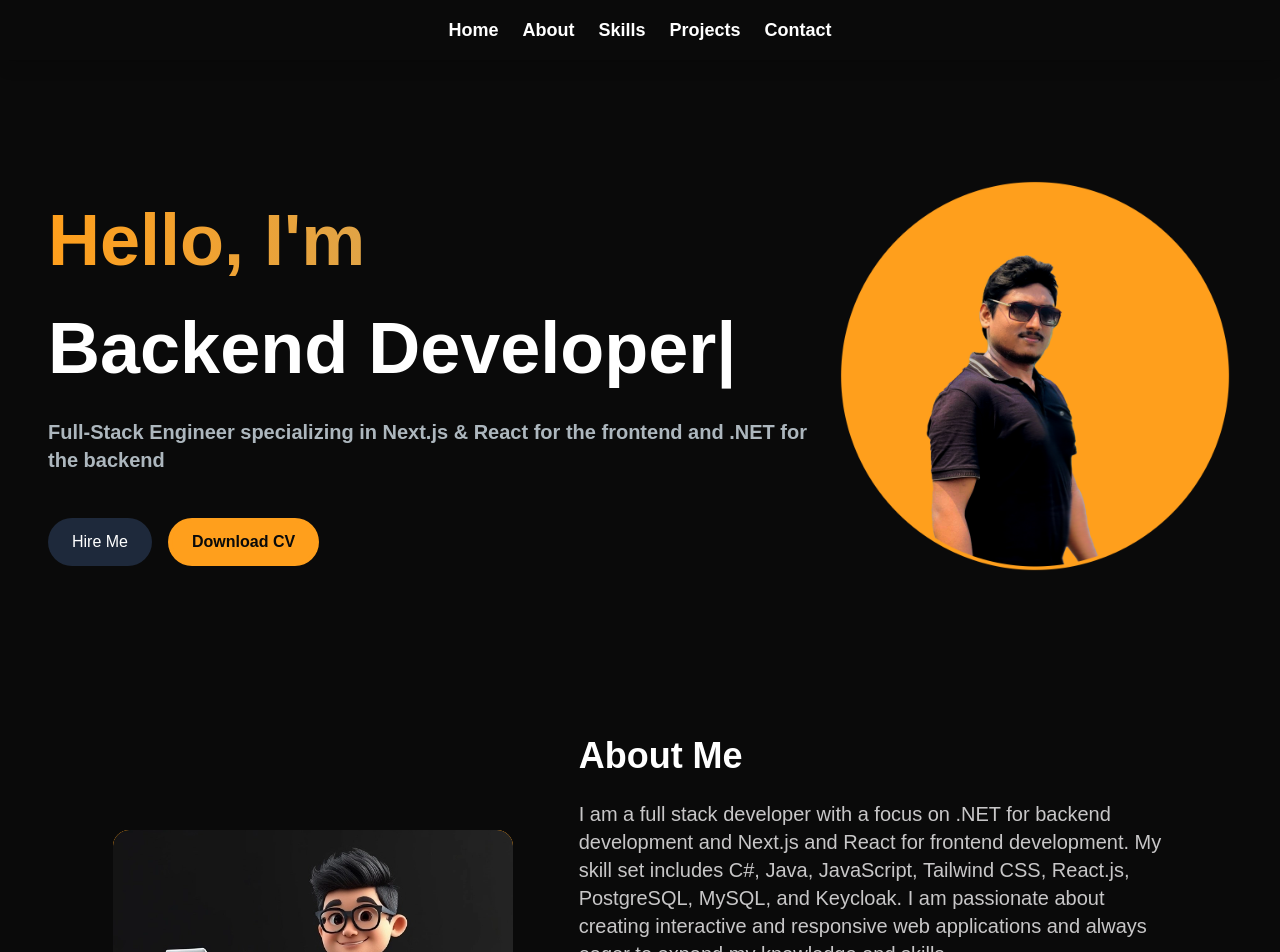
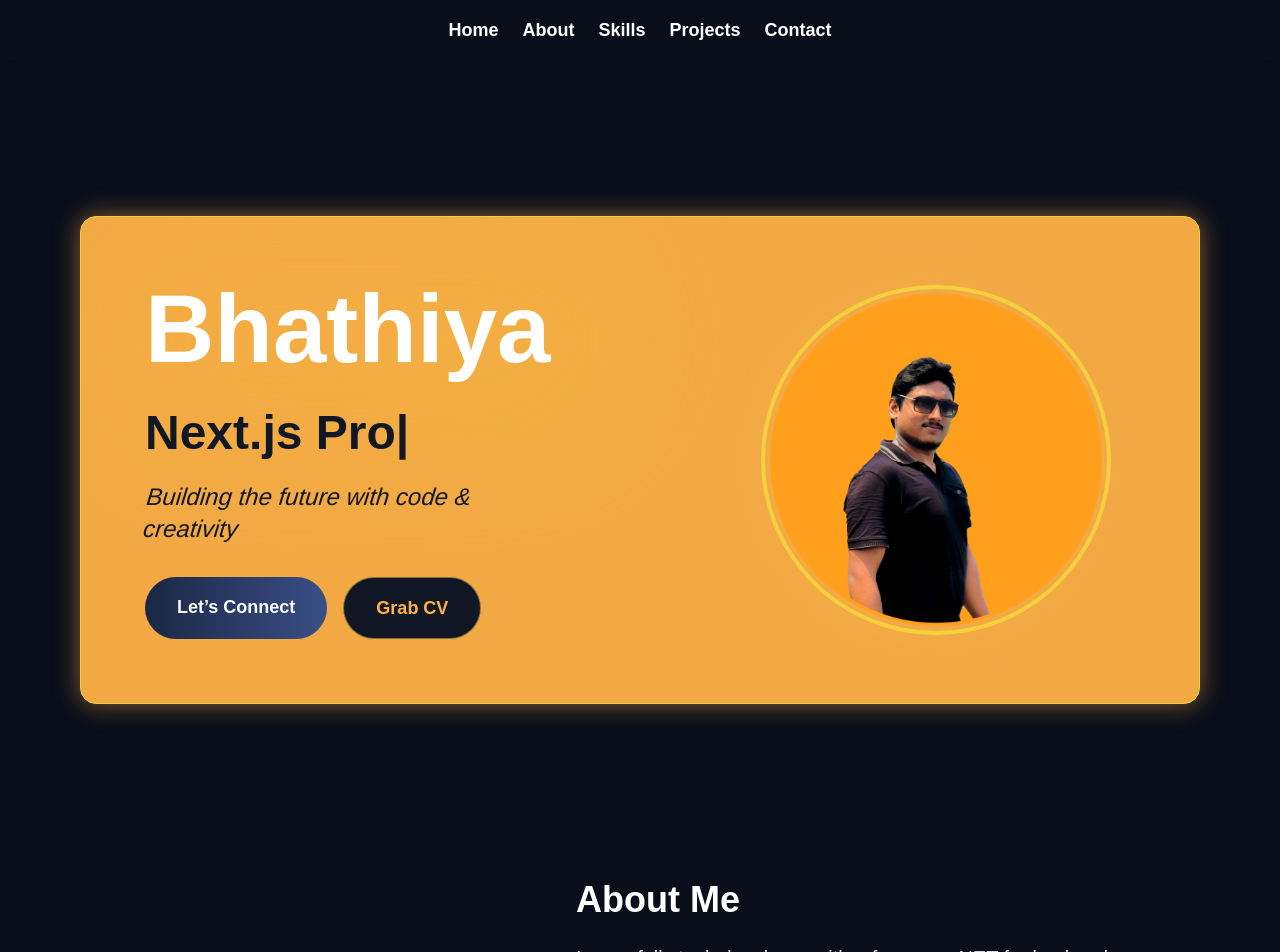
Before and after one commit to smbhathiya/portfolio-v2, a Next.js app: page / in a window 1280 px wide. Shown: the top 952 px of the page. Built offline with nearby package versions, Linux system fonts and the light colour scheme.

Commit message:
nav bar updated

```diff
--- a/app/components/HeroSection.jsx
+++ b/app/components/HeroSection.jsx
@@ -20,7 +20,6 @@ const HeroSection = () => {
 
     document.body.appendChild(link);
     link.click();
-
     document.body.removeChild(link);
 
     setTimeout(() => {
@@ -30,76 +29,82 @@ const HeroSection = () => {
   };
 
   return (
-        <section className="lg:py-16">
-            <div className="grid grid-cols-1 sm:grid-cols-12">
+    <section className="py-12 lg:py-20 bg-background">
       <motion.div
-                    initial={{ opacity: 0, scale: 0.5 }}
-                    animate={{ opacity: 1, scale: 1 }}
-                    transition={{ duration: 0.5 }}
-                    className="col-span-8 place-self-center text-center sm:text-left justify-self-start"
+        initial={{ opacity: 0, y: 20 }}
+        animate={{ opacity: 1, y: 0 }}
+        transition={{ duration: 0.8, ease: "easeOut" }}
+        className="container mx-auto px-4 sm:px-12"
       >
-                    <h1 className="text-white mb-4 text-3xl sm:text-4xl lg:text-7xl lg:leading-normal font-extrabold">
-                        <span className="text-transparent bg-clip-text bg-gradient-to-r from-primary to-secondary">
-                            Hello, I&apos;m{" "}
+        <div className="bg-primary/95 backdrop-blur-lg p-10 sm:p-12 lg:p-16 rounded-2xl border border-secondary shadow-[0_0_25px_rgba(255,179,71,0.5)] max-w-6xl mx-auto relative overflow-hidden">
+          {/* Decorative Gradient Accent */}
+          <div className="absolute top-0 left-0 w-1/2 h-1/2 bg-gradient-to-br from-primary to-secondary opacity-20 rounded-full blur-3xl -z-10" />
+
+          <div className="grid grid-cols-1 lg:grid-cols-12 gap-6 items-start">
+            {/* Text Content */}
+            <div className="col-span-1 lg:col-span-7 order-2 lg:order-1 flex flex-col justify-center">
+              <h1 className="text-4xl sm:text-6xl lg:text-8xl font-extrabold text-box_primary mb-6 lg:mb-6 leading-none">
+                <span className="block text-transparent bg-clip-text pb-4 bg-white ">
+                  Bhathiya
                 </span>
-                        <br></br>
                 <TypeAnimation
                   sequence={[
-                                "Bhathiya",
+                    "Full-Stack",
                     2000,
-                                "Backend Developer",
+                    "Next.js Pro",
                     2000,
-                                "Frontend Developer",
+                    ".NET Expert",
                     2000,
                   ]}
                   wrapper="span"
-                            speed={20}
+                  speed={30}
                   repeat={Infinity}
+                  className="block text-3xl sm:text-4xl lg:text-5xl text-box_primary font-bold mt-2 lg:mt-4"
                 />
               </h1>
-                    <p className="text-[#ADB7BE] text-base sm:text-lg mb-6 lg:text-xl lg:mb-8 font-bold sm:pr-5">
-                        Full-Stack Engineer specializing in Next.js & React for the frontend and .NET for the backend
+              <p className="text-box_primary text-lg sm:text-xl lg:text-2xl font-medium max-w-sm mx-auto lg:mx-0 italic transform -skew-x-6">
+                Building the future with code & creativity
               </p>
-                    <div>
+              <div className="mt-8 flex flex-col sm:flex-row gap-4 justify-center lg:justify-start">
                 <Link
                   href="/#contact"
-                            className="px-6 inline-block py-3 w-full sm:w-fit rounded-full mr-4 bg-btn_primary hover:bg-slate-600 duration-200 text-white"
+                  className="group relative px-8 py-4 bg-gradient-to-r from-btn_primary to-btn_secondary text-foreground rounded-full font-semibold text-lg overflow-hidden transition-all duration-500 hover:scale-105 hover:shadow-[0_0_15px_rgba(255,179,71,0.7)]"
                 >
-                            Hire Me
+                  <span className="relative z-10">Let’s Connect</span>
+                  <span className="absolute inset-0 bg-secondary opacity-0 group-hover:opacity-30 transition-opacity duration-300" />
                 </Link>
                 <button
-                            className="px-1 inline-block py-1 w-full sm:w-fit rounded-full bg-primary text-background hover:bg-secondary font-bold mt-3"
                   onClick={handleDownloadClick}
                   disabled={isDisabled}
+                  className="group relative px-8 py-4 bg-box_primary text-primary rounded-full font-semibold text-lg border border-secondary/50 hover:box_primary hover:text-primary transition-all duration-500 hover:scale-105 hover:shadow-[0_0_15px_rgba(255,179,71,0.7)] flex items-center justify-center"
                 >
-                            <span className="inline-block bg-primary hover:bg-secondary rounded-full px-5 py-2">
                   {isLoading ? (
-                                    <div className="animate-spin inline-block w-5 h-5 border-t-2 border-black rounded-full"></div>
+                    <div className="animate-spin w-6 h-6 border-t-2 border-primary rounded-full"></div>
                   ) : (
-                                    "Download CV"
+                    <span className="relative z-10">Grab CV</span>
                   )}
-                            </span>
+                  <span className="absolute inset-0 bg-secondary opacity-0 group-hover:opacity-20 transition-opacity duration-300" />
                 </button>
               </div>
-                </motion.div>
-                <motion.div
-                    initial={{ opacity: 0, scale: 0.5 }}
-                    animate={{ opacity: 1, scale: 1 }}
-                    transition={{ duration: 0.5 }}
-                    className="col-span-4 place-self-center mt-4 lg:mt-0"
-                >
-                    <div className="rounded-full w-[250px] h-[250px] lg:w-[400px] lg:h-[400px] relative mx-auto sm:mt-0">
+            </div>
+
+            {/* Image */}
+            <div className="col-span-1 lg:col-span-5 order-1 lg:order-2 place-self-center relative">
+              <div className="w-[200px] h-[200px] sm:w-[250px] sm:h-[250px] lg:w-[350px] lg:h-[350px] mx-auto relative">
                 <Image
                   src="/images/hero-image-2.png"
                   alt="hero image"
-                            className="absolute transform -translate-x-1/2 -translate-y-1/2 top-1/2 left-1/2"
-                            width={450}
-                            height={450}
+                  className="absolute transform -translate-x-1/2 -translate-y-1/2 top-1/2 left-1/2 rounded-full border-4 border-secondary hover:rotate-6 hover:scale-110 transition-all duration-500 z-10"
+                  width={350}
+                  height={350}
                   priority
                 />
+                <div className="absolute inset-0 bg-gradient-to-br from-primary to-transparent opacity-30 rounded-full blur-xl animate-spin-slow -z-10" />
+              </div>
+            </div>
+          </div>
         </div>
       </motion.div>
-            </div>
     </section>
   );
 };
--- a/app/page.js
+++ b/app/page.js
@@ -6,20 +6,18 @@ import ProjectsSection from "@/app/components/ProjectsSection";
 import ContactSection from "@/app/components/ContactSection";
 import SkillSection from "@/app/components/SkillSection";
 
-
 export default function Home() {
   return (
-        <main className="flex min-h-screen flex-col bg-background">
+    <main className="flex min-h-screen flex-col bg-background text-foreground">
       <Navbar />
-            <div className="container mt-24 mx-auto px-12 py-4">
+      <div className="container mt-24 mx-auto px-4 sm:px-6 lg:px-8 py-10">
         <HeroSection />
-                <AboutSection/>
-                <SkillSection/>
-                <ProjectsSection/>
-                <ContactSection/>
-                <Footer/>
+        <AboutSection />
+        <SkillSection />
+        <ProjectsSection />
+        <ContactSection />
+        <Footer />
       </div>
     </main>
-
   );
 }
--- a/tailwind.config.js
+++ b/tailwind.config.js
@@ -1,5 +1,6 @@
-/** @type {DefaultColors} */
+/** @type {import('tailwindcss').Config} */
 const colors = require("tailwindcss/colors");
+
 module.exports = {
   content: [
     "./pages/**/*.{js,ts,jsx,tsx,mdx}",
@@ -11,19 +12,34 @@ module.exports = {
       backgroundImage: {
         "gradient-radial": "radial-gradient(var(--tw-gradient-stops))",
         "gradient-conic":
-            "conic-gradient(from 180deg at 50% 50%, var(--tw-gradient-stops))",
+          "conic-gradient(from 180deg at 50% 50%, var(--tw-gradient-stops))",
       },
       colors: {
-        background: "var(--background)",
-        foreground: "var(--foreground)",
-        primary: '#ff9f1c',
-        secondary: '#e1a446',
-        ternary: "#cd8b25",
-        btn_primary: "#1e293b",
-        btn_secondary: "#475569",
-        txt_primary: "#c8c7c8",
-        txt_secondary: "#918e89",
-        box_primary: "#18191E",
+        // Base Colors
+        background: "#0a0e1a", // Deep midnight blue-black (kept for depth)
+        foreground: "#f8fafc", // Bright, clean white (for text visibility)
+
+        // Yellow-Toned Accents
+        primary: "#ffb347", // Soft orange-gold (main yellow)
+        secondary: "#f4d03f", // Vibrant gold (brighter yellow accent)
+        ternary: "#e67e22", // Rich amber (deeper yellow tone)
+
+        // Button Colors (Black-Based)
+        btn_primary: "#1a2744", // Dark slate blue (black-like tone)
+        btn_secondary: "#3b4f87", // Muted blue-gray (softer black variant)
+
+        // Text Colors (White and Gray Variants)
+        txt_primary: "#d1d8e0", // Light silver-gray (softer white)
+        txt_secondary: "#8a94a6", // Cool mid-gray (muted white-gray)
+
+        // Box/Base Accent (Black-Based)
+        box_primary: "#121726", // Dark blue-gray (black variant)
+
+        // Removed: accent (#00ddeb neon cyan)
+        muted: "#6b7280", // Neutral gray (kept as a subtle utility color)
+      },
+      animation: {
+        "spin-slow": "spin 8s linear infinite",
       },
     },
   },
```
Lines whose indentation alone changed are shown as unchanged.
